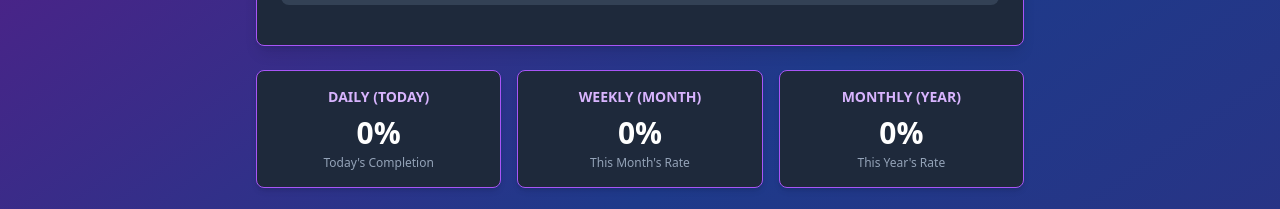
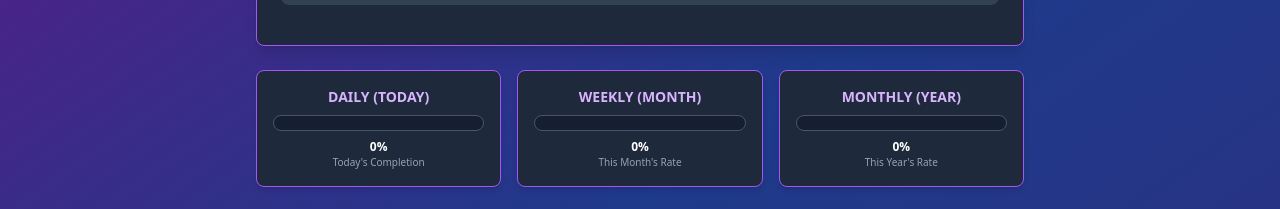
Before and after one commit to rajeshsatpathy1/habit-quest, a React (Vite) app in the folder client/: page / in a window 1280 px wide. Shown: the part 244-453 px from the top of the page. Built offline with nearby package versions, Linux system fonts and the light colour scheme; no server answers.

Commit message:
feat: Implement habit statistics dashboard, floating XP display, and core application structure.

```diff
--- a/client/src/App.jsx
+++ b/client/src/App.jsx
@@ -7,6 +7,7 @@ import CalendarView from './CalendarView';
 import { api } from './api';
 
 import DecayInfoModal from './DecayInfoModal';
+import XpFloatingText from './XpFloatingText';
 
 import { SyncManager } from './SyncManager';
 
@@ -20,6 +21,7 @@ function App() {
   const [showSettings, setShowSettings] = useState(false);
   const [enableAdvancedActions, setEnableAdvancedActions] = useState(false);
   const [showDecayInfo, setShowDecayInfo] = useState(false);
+  const [xpGain, setXpGain] = useState(null);
 
   const lastCheckedDateRef = useRef(new Date().toDateString());
 
@@ -219,7 +221,11 @@ function App() {
           updatedCharacter.exp -= updatedCharacter.expToNextLevel;
           updatedCharacter.level += 1;
           updatedCharacter.expToNextLevel = calculateNextLevelExp(updatedCharacter.level);
+          updatedCharacter.expToNextLevel = calculateNextLevelExp(updatedCharacter.level);
           playSound('levelup');
+        } else {
+          // Show floating XP text if not leveling up (optional: show for level up too, but maybe different)
+          setXpGain({ amount: rewards, id: Date.now() });
         }
       }
     } else {
@@ -370,6 +376,13 @@ function App() {
 
         {showDecayInfo && <DecayInfoModal onClose={() => setShowDecayInfo(false)} />}
 
+        {xpGain && (
+          <XpFloatingText
+            amount={xpGain.amount}
+            onComplete={() => setXpGain(null)}
+          />
+        )}
+
         <CharacterProfile character={character} onReset={handleReset} showResetButton={enableAdvancedActions} />
         <StatsDashboard habits={habits} onFilterChange={setActiveTab} />
         <AddHabitForm onAdd={handleAddHabit} />
--- a/client/src/StatsDashboard.jsx
+++ b/client/src/StatsDashboard.jsx
@@ -120,17 +120,35 @@ export default function StatsDashboard({ habits, onFilterChange }) {
 
     return (
         <div className="grid grid-cols-3 gap-4 mb-6">
-            {['daily', 'weekly', 'monthly'].map(period => (
-                <div
-                    key={period}
-                    onClick={() => onFilterChange && onFilterChange(period)}
-                    className="bg-slate-800 rounded-lg p-4 border border-purple-500 text-center shadow-md cursor-pointer hover:bg-slate-700 transition-colors"
-                >
-                    <div className="text-sm text-purple-300 uppercase font-bold mb-2">{getLabel(period)}</div>
-                    <div className="text-3xl font-bold text-white mb-1">{calculateRate(period)}%</div>
-                    <div className="text-xs text-slate-400">{getSubLabel(period)}</div>
-                </div>
-            ))}
+            {['daily', 'weekly', 'monthly'].map(period => {
+                const percentage = calculateRate(period);
+                return (
+                    <div
+                        key={period}
+                        onClick={() => onFilterChange && onFilterChange(period)}
+                        className="bg-slate-800 rounded-lg p-4 border border-purple-500 text-center shadow-md cursor-pointer hover:bg-slate-700 transition-colors relative overflow-hidden group"
+                    >
+                        <div className="text-sm text-purple-300 uppercase font-bold mb-2 relative z-10">{getLabel(period)}</div>
+
+                        {/* Progress Bar Container */}
+                        <div className="w-full bg-slate-900/50 rounded-full h-4 mb-2 relative z-10 border border-slate-600">
+                            <div
+                                className="bg-gradient-to-r from-purple-600 to-blue-500 h-full rounded-full transition-all duration-700 ease-out"
+                                style={{ width: `${percentage}%` }}
+                            ></div>
+                        </div>
+
+                        <div className="text-xs font-bold text-white relative z-10">{percentage}%</div>
+                        <div className="text-[10px] text-slate-400 relative z-10">{getSubLabel(period)}</div>
+
+                        {/* Subtle background glow based on progress */}
+                        <div
+                            className="absolute bottom-0 left-0 w-full h-1/3 bg-purple-600/10 blur-xl transition-opacity duration-500"
+                            style={{ opacity: percentage / 100 }}
+                        ></div>
+                    </div>
+                );
+            })}
         </div>
     );
 }
--- /dev/null
+++ b/client/src/XpFloatingText.jsx
@@ -0,0 +1,37 @@
+import React, { useEffect, useState } from 'react';
+
+export default function XpFloatingText({ amount, onComplete }) {
+    const [visible, setVisible] = useState(true);
+
+    useEffect(() => {
+        const timer = setTimeout(() => {
+            setVisible(false);
+            if (onComplete) onComplete();
+        }, 1000); // Animation duration
+
+        return () => clearTimeout(timer);
+    }, [onComplete]);
+
+    if (!visible) return null;
+
+    return (
+        <div
+            className="fixed inset-0 pointer-events-none flex items-center justify-center z-50"
+            style={{ animation: 'floatUp 1s ease-out forwards' }}
+        >
+            <style>
+                {`
+                    @keyframes floatUp {
+                        0% { transform: translateY(0) scale(0.5); opacity: 0; }
+                        20% { transform: translateY(-20px) scale(1.2); opacity: 1; }
+                        100% { transform: translateY(-100px) scale(1); opacity: 0; }
+                    }
+                `}
+            </style>
+            <div className="text-4xl font-black text-yellow-400 drop-shadow-[0_2px_2px_rgba(0,0,0,0.8)] stroke-black"
+                style={{ textShadow: '0 0 10px rgba(250, 204, 21, 0.5)' }}>
+                +{amount} XP
+            </div>
+        </div>
+    );
+}
```
